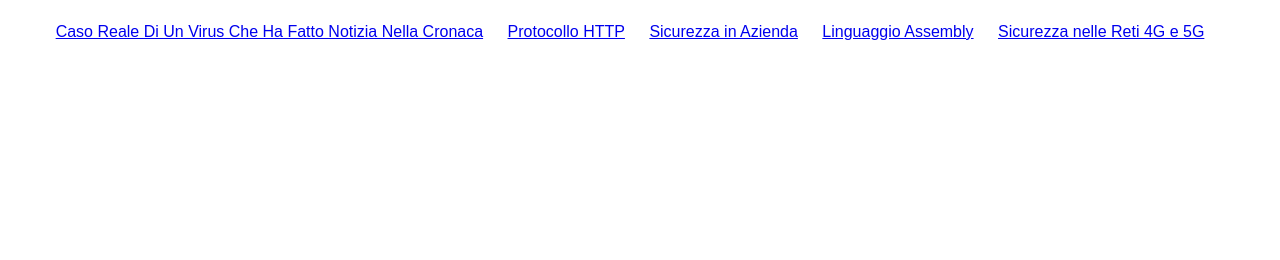
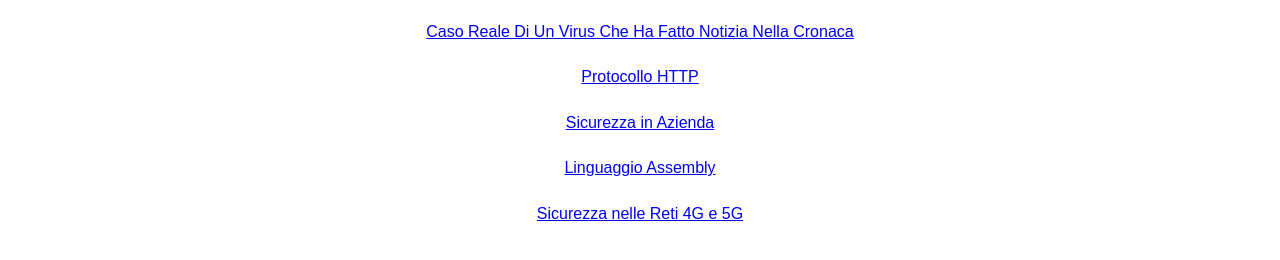
Before and after one commit to LuigiFrancescoSarro/Portfolio, a plain HTML site: page relazioni.html in a window 1280 px wide. Shown: the part 94-354 px from the top of the page. Drawn offline with Linux system fonts and the light colour scheme.

Commit message:
Update relazioni.html

```diff
--- a/relazioni.html
+++ b/relazioni.html
@@ -10,6 +10,7 @@
             font-family: Arial, sans-serif;
             margin: 40px;
             line-height: 1.6;
+            text-align: center;
         }
 
         h1 {
@@ -19,12 +20,10 @@
         ul {
             list-style-type: none;
             padding: 0;
-            text-align: center;
         }
 
         li {
-            display: inline;
-            margin-right: 20px;
+            margin-bottom: 20px;
         }
     </style>
 </head>
```
